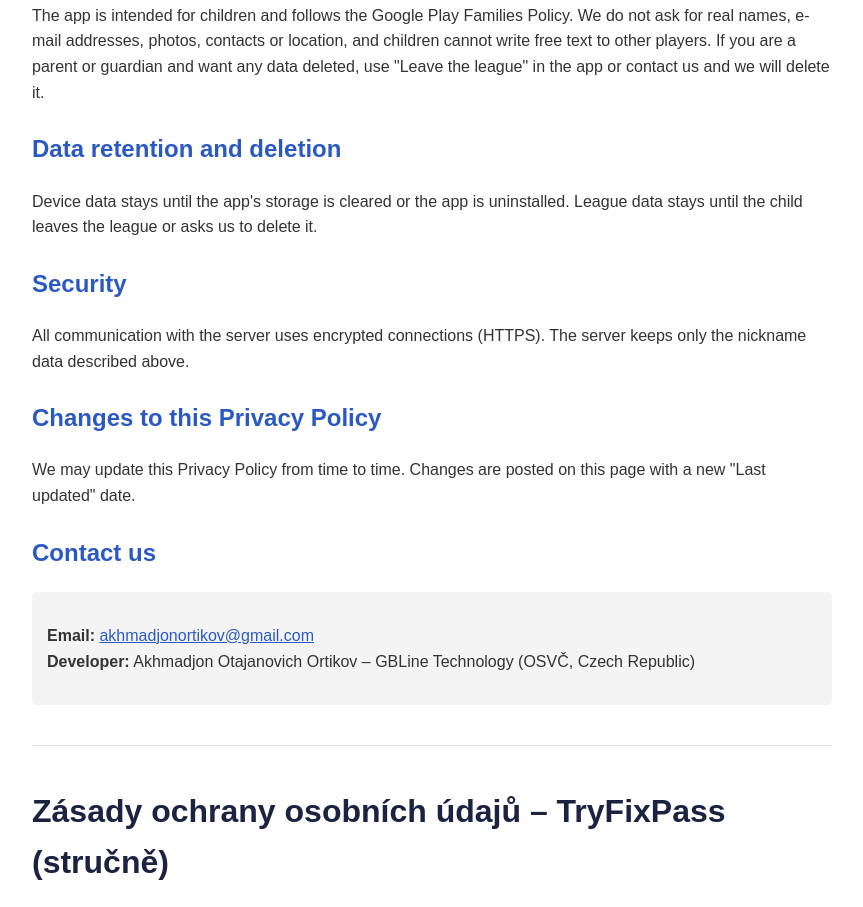
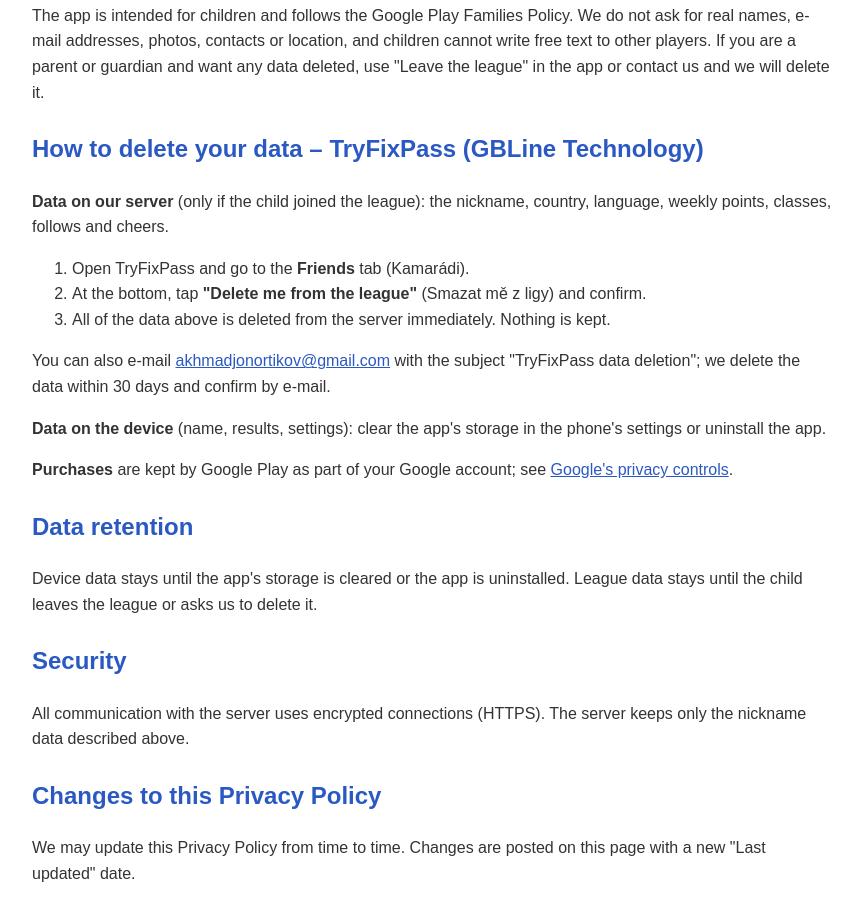
Before and after one commit to Adam-CZPG/Privacy, a plain HTML site: page tryfixpass.html in a window 1280 px wide. Shown: the part 1736-2643 px from the top of the page, without its empty margins (208-1071 px from the left). Drawn offline with Linux system fonts and the light colour scheme.

Commit message:
TryFixPass: data deletion steps (#delete) for the Play Data safety link
Co-Authored-By: Claude Opus 5.5 <noreply@anthropic.com>
Claude-Session: https://claude.ai/code/session_01GJUR8Qr8hu8oJtz4t88673

```diff
--- a/tryfixpass.html
+++ b/tryfixpass.html
@@ -61,7 +61,18 @@
     <h2>Children's privacy</h2>
     <p>The app is intended for children and follows the Google Play Families Policy. We do not ask for real names, e-mail addresses, photos, contacts or location, and children cannot write free text to other players. If you are a parent or guardian and want any data deleted, use "Leave the league" in the app or contact us and we will delete it.</p>
 
-    <h2>Data retention and deletion</h2>
+    <h2 id="delete">How to delete your data – TryFixPass (GBLine Technology)</h2>
+    <p><strong>Data on our server</strong> (only if the child joined the league): the nickname, country, language, weekly points, classes, follows and cheers.</p>
+    <ol>
+        <li>Open TryFixPass and go to the <strong>Friends</strong> tab (Kamarádi).</li>
+        <li>At the bottom, tap <strong>"Delete me from the league"</strong> (Smazat mě z ligy) and confirm.</li>
+        <li>All of the data above is deleted from the server immediately. Nothing is kept.</li>
+    </ol>
+    <p>You can also e-mail <a href="mailto:akhmadjonortikov@gmail.com?subject=TryFixPass%20data%20deletion">akhmadjonortikov@gmail.com</a> with the subject "TryFixPass data deletion"; we delete the data within 30 days and confirm by e-mail.</p>
+    <p><strong>Data on the device</strong> (name, results, settings): clear the app's storage in the phone's settings or uninstall the app.</p>
+    <p><strong>Purchases</strong> are kept by Google Play as part of your Google account; see <a href="https://myaccount.google.com/data-and-privacy" target="_blank" rel="noopener">Google's privacy controls</a>.</p>
+
+    <h2>Data retention</h2>
     <p>Device data stays until the app's storage is cleared or the app is uninstalled. League data stays until the child leaves the league or asks us to delete it.</p>
 
     <h2>Security</h2>
```
